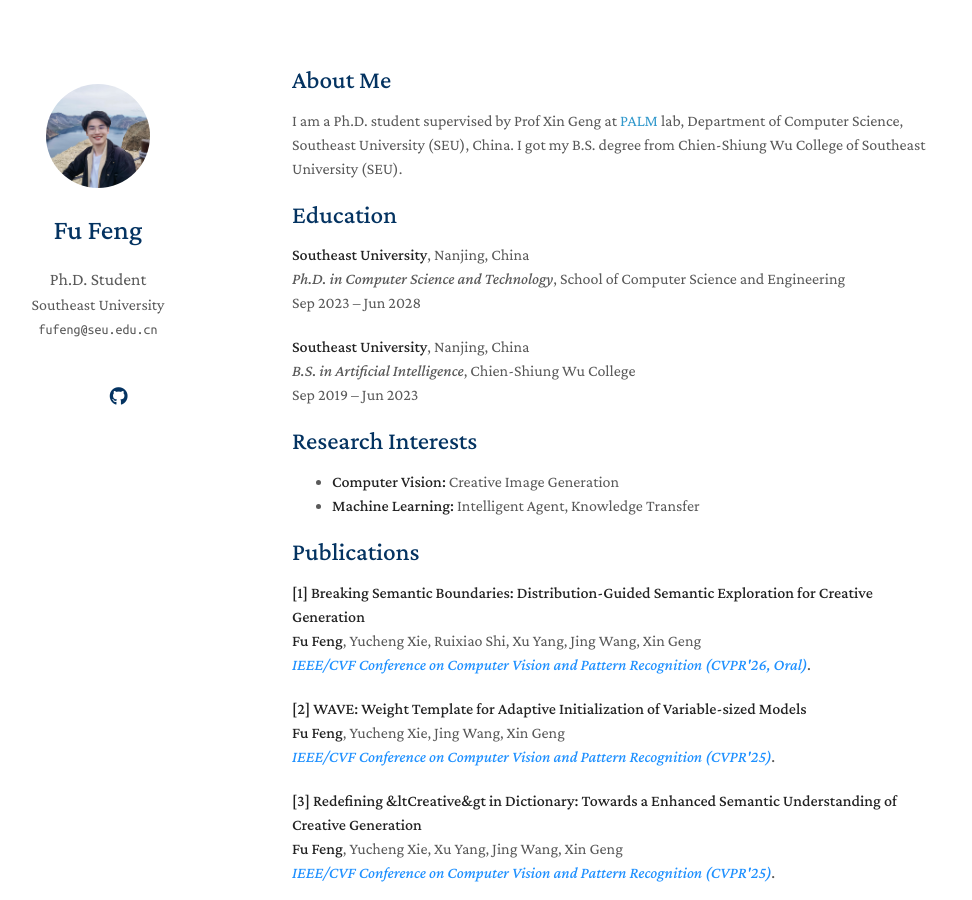
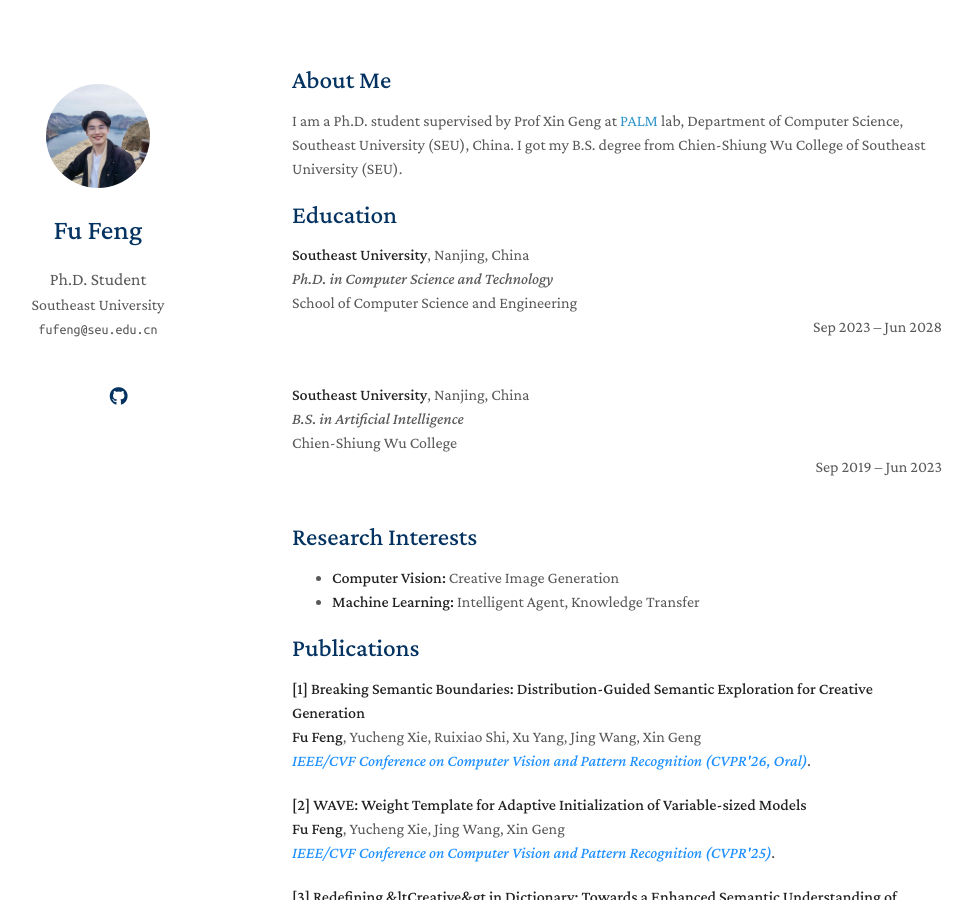
Before and after one commit to fu-feng/fu-feng.github.io, a Jekyll site: the page built from index.md, in a window 1280 px wide and 900 px high. Shown: the whole window, without its empty margins (178-1150 px from the left). Built offline with Jekyll 4.4.1, drawn with Linux system fonts in a browser that asks for light colours; nearby versions of some CDN libraries; a style sheet for code colours, icons or effects is not loaded; our own code applies the rules of GitHub Pages for plain Markdown files.

Commit message:
Update index.md

```diff
--- a/index.md
+++ b/index.md
@@ -9,12 +9,16 @@ I am a Ph.D. student supervised by Prof Xin Geng at [PALM](http://palm.seu.edu.c
 ## Education
 
 **Southeast University**, Nanjing, China
-*Ph.D. in Computer Science and Technology*, School of Computer Science and Engineering
-Sep 2023 – Jun 2028
+*Ph.D. in Computer Science and Technology*
+School of Computer Science and Engineering
+<span style="float:right;">Sep 2023 – Jun 2028</span>
+<br>
 
 **Southeast University**, Nanjing, China
-*B.S. in Artificial Intelligence*, Chien-Shiung Wu College
-Sep 2019 – Jun 2023
+*B.S. in Artificial Intelligence*
+Chien-Shiung Wu College
+<span style="float:right;">Sep 2019 – Jun 2023</span>
+<br>
 
 ## Research Interests
 
```
